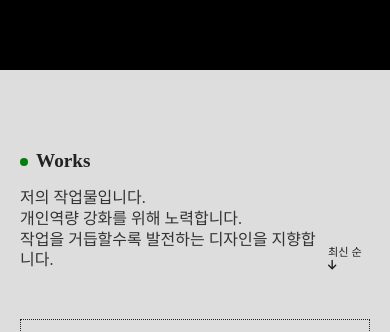
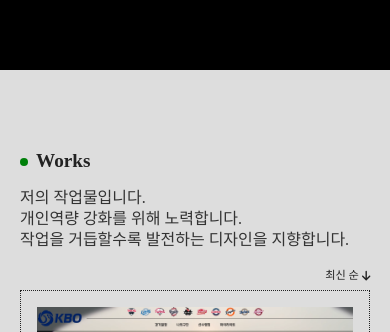
Before and after one commit to tkdals5879/mainPF-Ver.2, a React (Create React App) app: page / in a window 390 px wide. Shown: the part 774-1106 px from the top of the page. Built offline with nearby package versions, Linux system fonts and the light colour scheme; a web font is replaced by a local one.

Commit message:
media query

```diff
--- a/src/css/about/about.css
+++ b/src/css/about/about.css
@@ -93,7 +93,7 @@
   }
   .aboutWrap main #section01 .text {
     position: static;
-    margin: 10rem 0 0 40px;
+    margin: 5rem 0 0 40px;
   }
   .aboutWrap main #section01 .text .title {
     font-size: 2rem;
@@ -108,7 +108,7 @@
     display: none;
   }
   .aboutWrap main #section02 {
-    margin-top: 16vh;
+    margin-top: 10vh;
   }
 }
 
--- a/src/css/about/about.scss
+++ b/src/css/about/about.scss
@@ -111,7 +111,7 @@
                 position: static !important;
                 .text{
                     position:static;
-                    margin: 10rem 0 0 40px;
+                    margin: 5rem 0 0 40px;
                     .title{
                         font-size: 2rem;
                     }
@@ -127,7 +127,7 @@
                 }
             }
             #section02 {
-                margin-top: 16vh;
+                margin-top: 10vh;
             }
         }
     }
--- a/src/css/main/main.css
+++ b/src/css/main/main.css
@@ -350,6 +350,17 @@
 }
 
 @media (max-width: 1024px) {
+  .mainWrap #section02 .textBox {
+    margin-bottom: 0.5rem;
+  }
+  .mainWrap #section02 .textBox > div {
+    flex-direction: column;
+    gap: 1rem;
+    align-items: start;
+  }
+  .mainWrap #section02 .textBox > div span {
+    align-self: flex-end;
+  }
   .mainWrap #section02 .projectBoxWrap .projectBox {
     padding: 1rem;
     flex-direction: column;
--- a/src/css/main/main.scss
+++ b/src/css/main/main.scss
@@ -445,6 +445,17 @@
 @media (max-width : 1024px) {
     .mainWrap{
         #section02{
+            .textBox{
+                margin-bottom: .5rem;
+                >div{
+                    flex-direction: column;
+                    gap: 1rem;
+                    align-items: start;
+                    span{
+                        align-self: flex-end;
+                    }
+                }
+            }
             .projectBoxWrap{
                 .projectBox{
                     padding: 1rem;
--- a/src/css/works/works.css
+++ b/src/css/works/works.css
@@ -84,6 +84,9 @@
 }
 
 @media (max-width: 1024px) {
+  .worksWrap main {
+    padding-bottom: 10rem;
+  }
   .worksWrap main .mainText {
     top: 10rem;
     font-size: 2rem;
@@ -92,10 +95,10 @@
     margin-top: 20rem;
   }
   .worksWrap main .worksContainer .description {
-    transform: translateX(-30px) !important;
+    padding-left: 2.5rem;
   }
-  .worksWrap main .worksContainer .LTR {
-    transform: translateX(10px) !important;
+  .worksWrap main .worksContainer .description:nth-child(2n) {
+    padding-right: 1rem;
   }
 }
 
--- a/src/pages/Works.js
+++ b/src/pages/Works.js
@@ -56,9 +56,8 @@ function Works() {
     }, []);
 
     useEffect(() => {
-        if (!imagesLoaded) return; // 이미지가 다 로드되어야 실행
+        if (!imagesLoaded) return;
 
-        // GSAP 애니메이션 셋팅
         gsap.utils.toArray(".worksNumber").forEach(num => {
             const isLTR = num.classList.contains("LTR");
 
```
Also changed, not shown: src/css/works/works.scss (+5 -4 lines), 2 other files (tests, documents, lock files or other folders).
